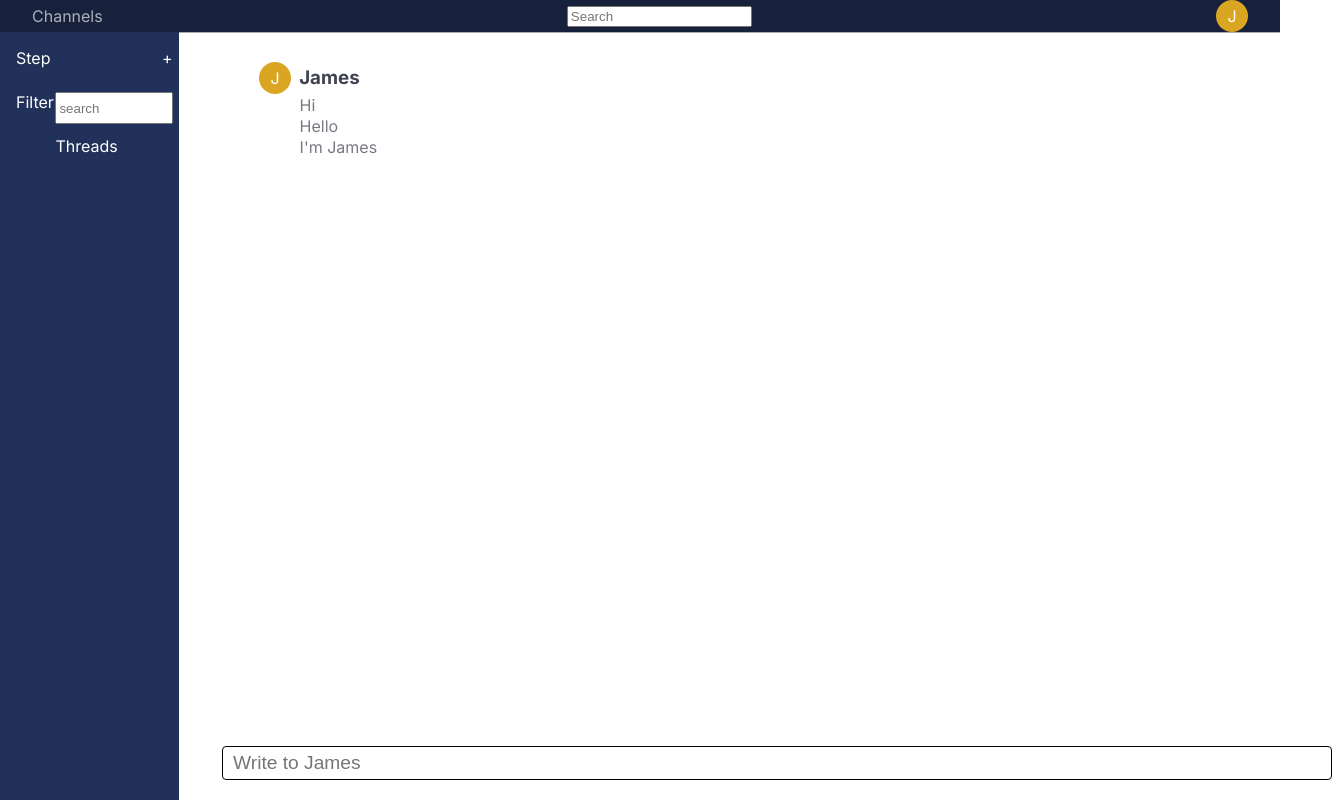
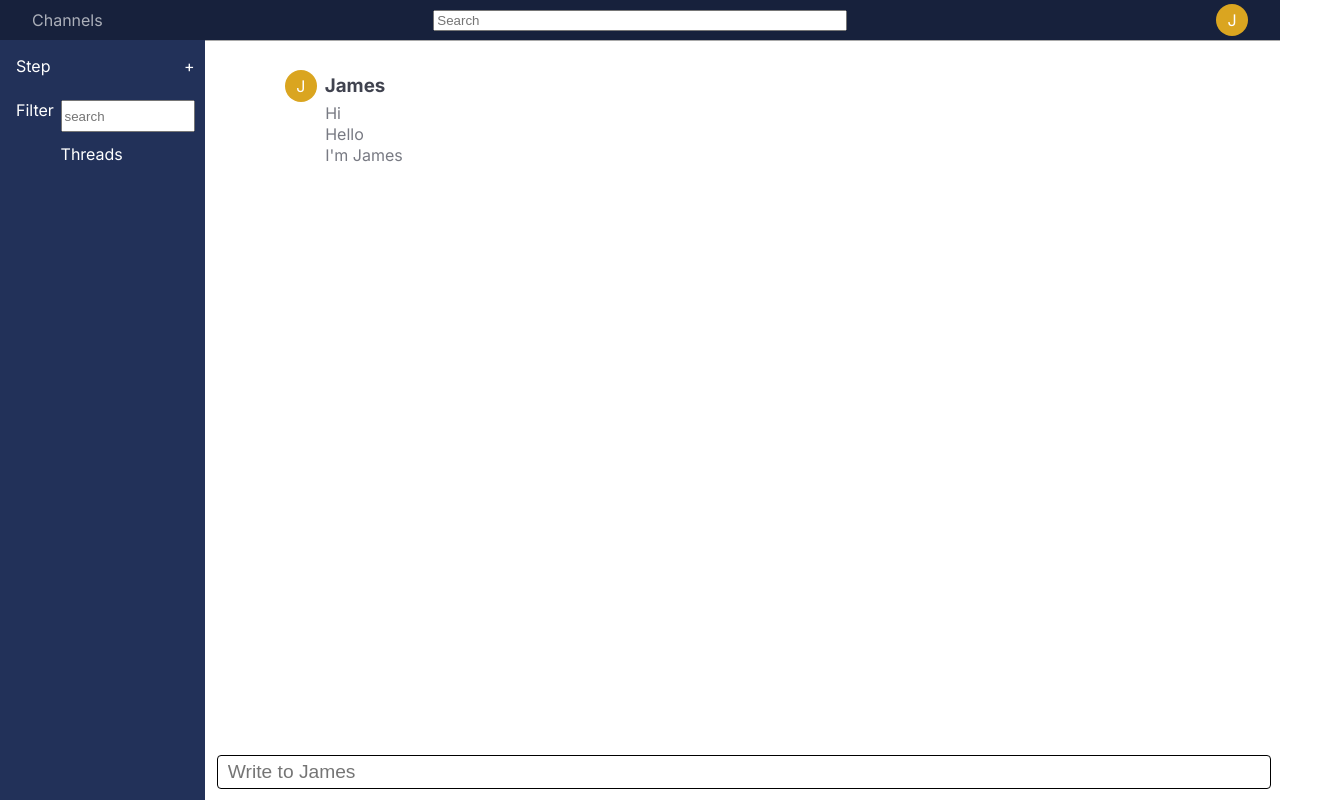
Before and after one commit to sharma-bhawna/matterleast, a Next.js app: page /matterleast in a window 1280 px wide. Shown: the whole page, 1332 px wide, since content can reach past the window. Built offline with nearby package versions, Linux system fonts and the light colour scheme.

Commit message:
Uses grid layout

```diff
--- a/src/app/matterleast/ChatBox.css
+++ b/src/app/matterleast/ChatBox.css
@@ -1,10 +1,8 @@
 .chatBox {
-  width: 85%;
+  width: 96%;
   height: 2rem;
   padding: 0 10px;
-  position: absolute;
-  bottom: 20px;
-  left: 222px;
+  margin-left: 12px;
   border-radius: 4px;
   border: 1px solid;
   font-size: 1.2rem;
--- a/src/app/matterleast/Message.css
+++ b/src/app/matterleast/Message.css
@@ -1,6 +1,7 @@
 .message-group {
   border-top: 1px solid darkgrey;
   padding-left: 5rem;
+  height: 94%;
 }
 
 .messages {
--- a/src/app/matterleast/Page.css
+++ b/src/app/matterleast/Page.css
@@ -3,18 +3,26 @@ body {
 }
 
 .app {
-  display: flex;
-  flex-direction: column;
   width: 100vw;
   height: 100vh;
+  display: grid;
+  grid-template-rows: 5% 95%;
+  grid-template-columns: 16% 84%;
 }
 
 .header {
-  height: 2rem;
-  display: flex;
+  grid-column-start: 1;
+  grid-column-end: 3;
+
+  display: inline-grid;
+  grid-template-columns: 33% 34% 33%;
   align-items: center;
-  justify-content: space-between;
+
   background: rgb(23, 33, 60);
   color: rgb(171, 175, 185);
   padding: 0 2rem;
 }
+
+.profile-icon {
+  justify-self: end;
+}
--- a/src/app/matterleast/Sidebar.css
+++ b/src/app/matterleast/Sidebar.css
@@ -1,5 +1,4 @@
 .sidebar {
-  width: 14%;
   background: rgb(34, 49, 89);
   color: white;
 }
--- a/src/app/matterleast/page.tsx
+++ b/src/app/matterleast/page.tsx
@@ -14,13 +14,11 @@ export default function Matterleast() {
         <input placeholder="Search" type="text" />
         <ProfileIcon name={senderName} />
       </header>
-      <div style={{ display: "flex", height: "100%" }}>
-        <Sidebar workspace="Step" channelNames={[]} profileNames={[]} />
-        <main style={{ width: "100%" }}>
-          <MessageGroup sender={senderName} messages={messages} />
-          <ChatBox username={senderName} />
-        </main>
-      </div>
+      <Sidebar workspace="Step" channelNames={[]} profileNames={[]} />
+      <main>
+        <MessageGroup sender={senderName} messages={messages} />
+        <ChatBox username={senderName} />
+      </main>
     </div>
   );
 }
```
